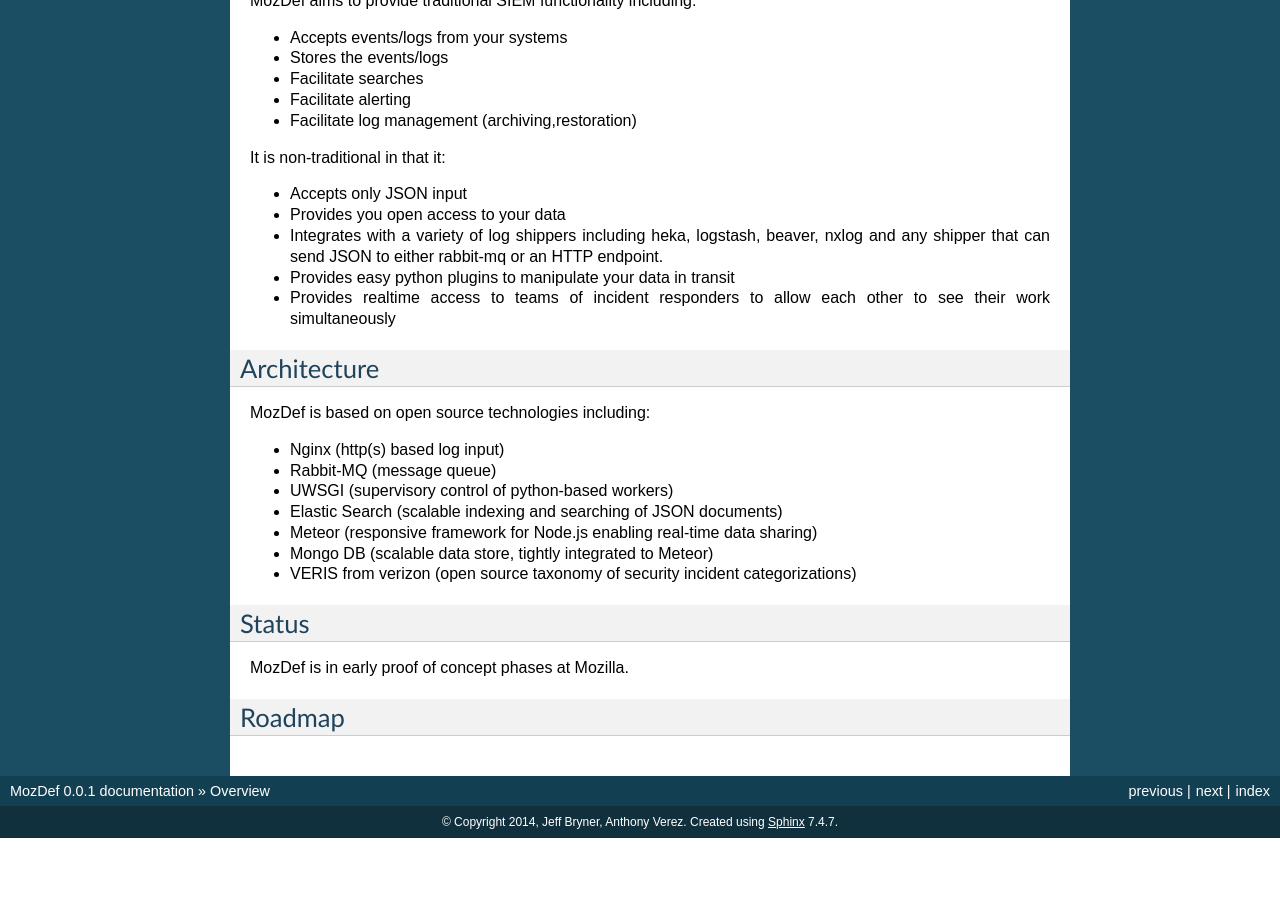
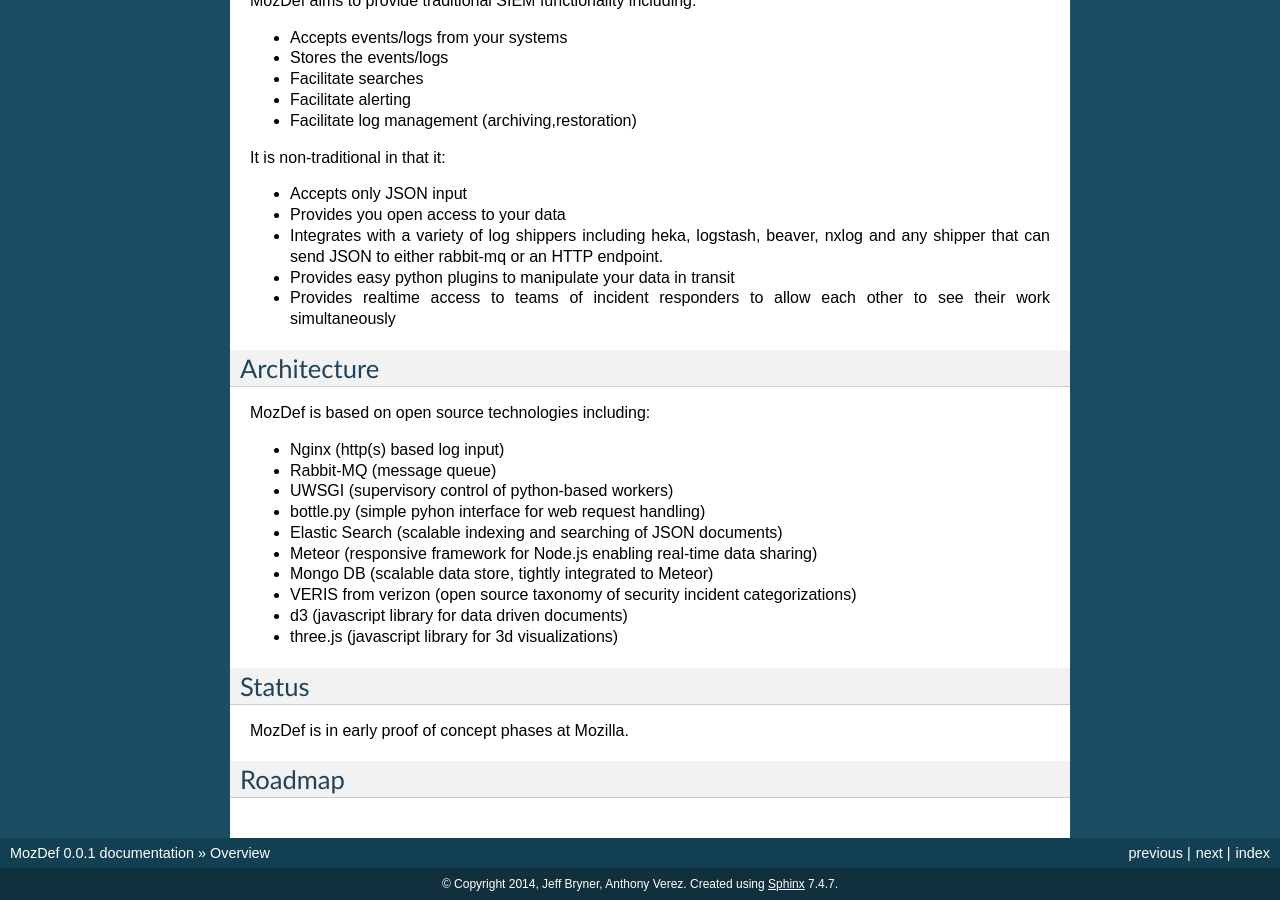
Before and after one commit to mozilla/MozDef, a Sphinx documentation site: the page built from docs/source/overview.rst, in a window 1280 px wide and 900 px high, scrolled down 720 px. Built offline with Sphinx 7.4.7, drawn with Linux system fonts in a browser that asks for light colours; before the commit the page ends 1558 px from its top, so only the background shows below that.

Commit message:
add bottle/d3/three.js

```diff
--- a/docs/source/overview.rst
+++ b/docs/source/overview.rst
@@ -53,10 +53,13 @@
 * Nginx (http(s) based log input)
 * Rabbit-MQ (message queue)
 * UWSGI (supervisory control of python-based workers)
+* bottle.py (simple pyhon interface for web request handling)
 * Elastic Search (scalable indexing and searching of JSON documents)
 * Meteor (responsive framework for Node.js enabling real-time data sharing)
 * Mongo DB (scalable data store, tightly integrated to Meteor)
 * VERIS from verizon (open source taxonomy of security incident categorizations)
+* d3 (javascript library for data driven documents)
+* three.js (javascript library for 3d visualizations)
 
 Status
 ------
```
